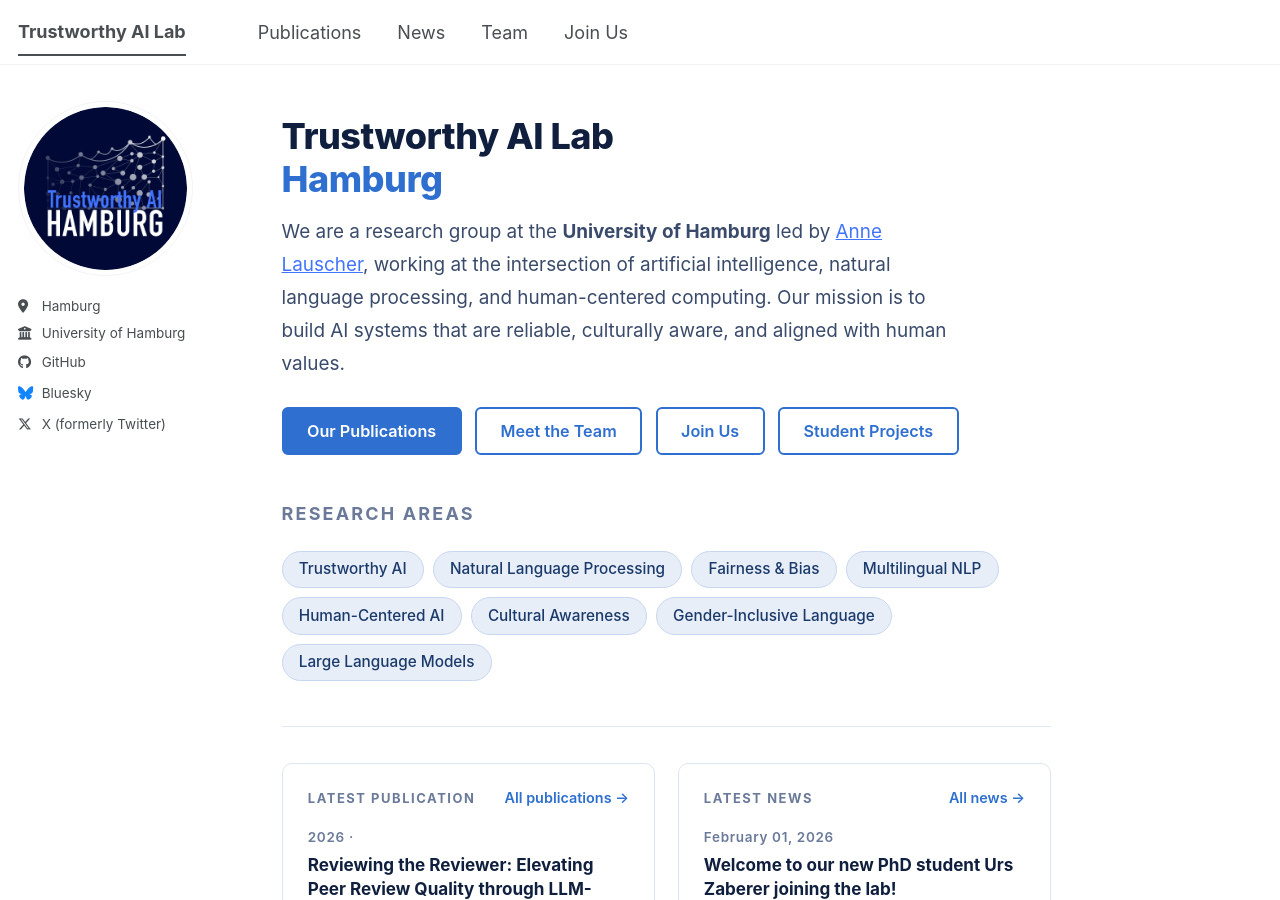
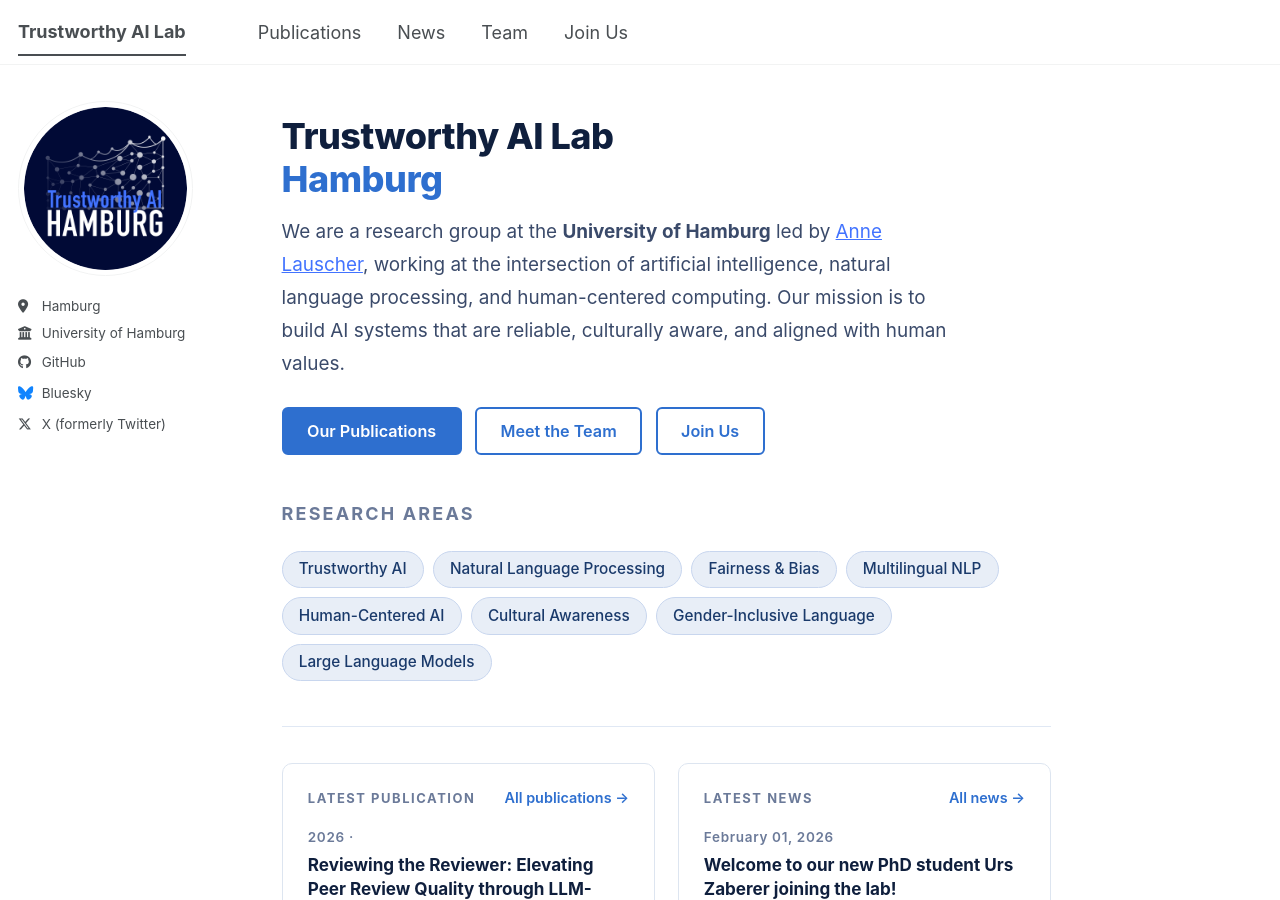
Before and after one commit to TAI-HAMBURG/TAI-HAMBURG.github.io, a Jekyll site: the page built from _pages/about.md, in a window 1280 px wide and 900 px high. Built offline with Jekyll 4.4.1, drawn with Linux system fonts in a browser that asks for light colours; a script bundle is joined from its source files by our own code; library files that are not in the unit come from our copies.

Commit message:
Remove 'Student Projects' link from about page
Removed link to 'Student Projects' from the about page.

```diff
--- a/_pages/about.md
+++ b/_pages/about.md
@@ -189,7 +189,6 @@
     <a href="/publications/" class="tai-btn tai-btn-primary">Our Publications</a>
     <a href="/team/" class="tai-btn tai-btn-outline">Meet the Team</a>
     <a href="/join/" class="tai-btn tai-btn-outline">Join Us</a>
-    <a href="/studie/" class="tai-btn tai-btn-outline">Student Projects</a>
   </div>
 </div>
 
```
